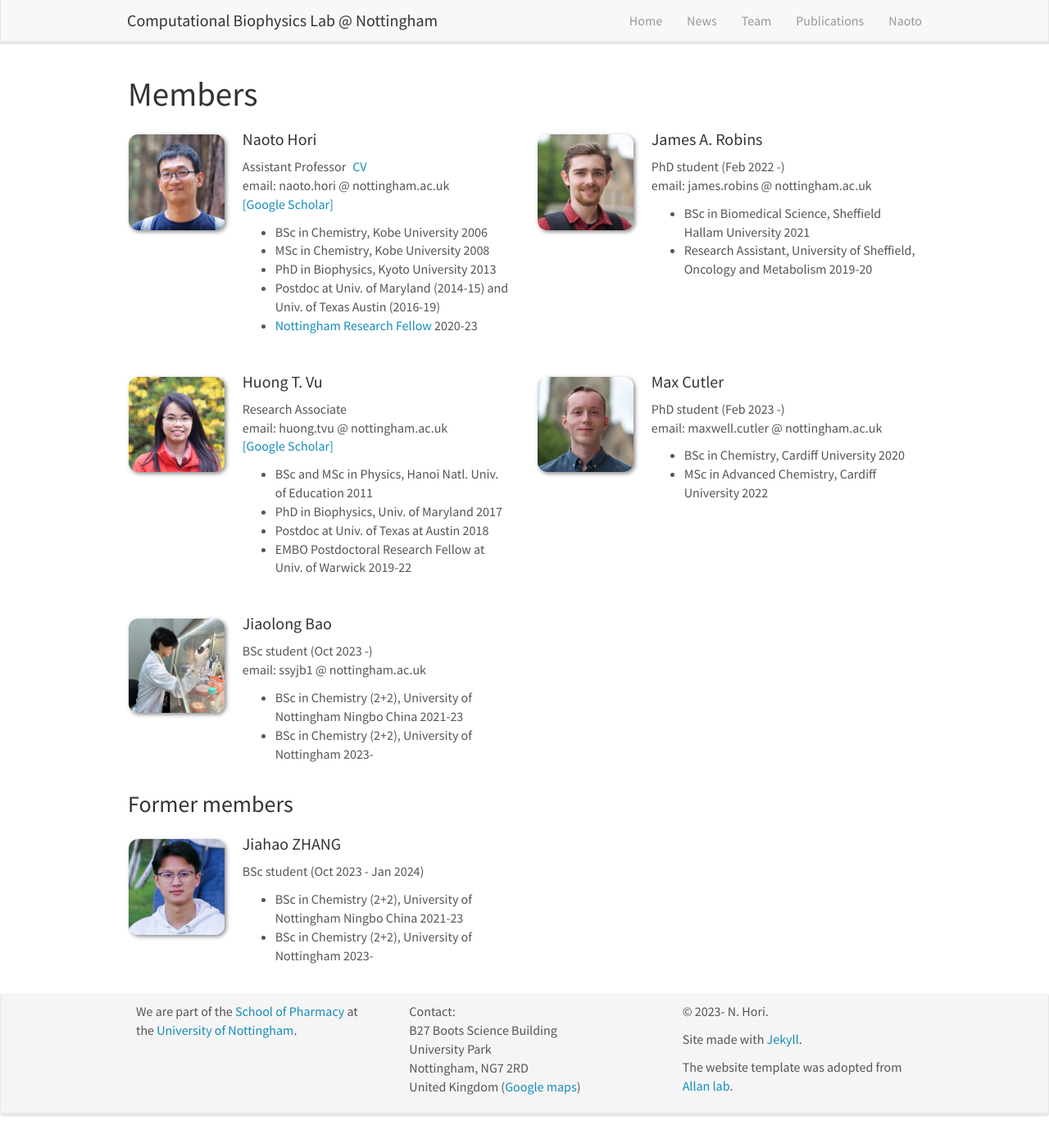
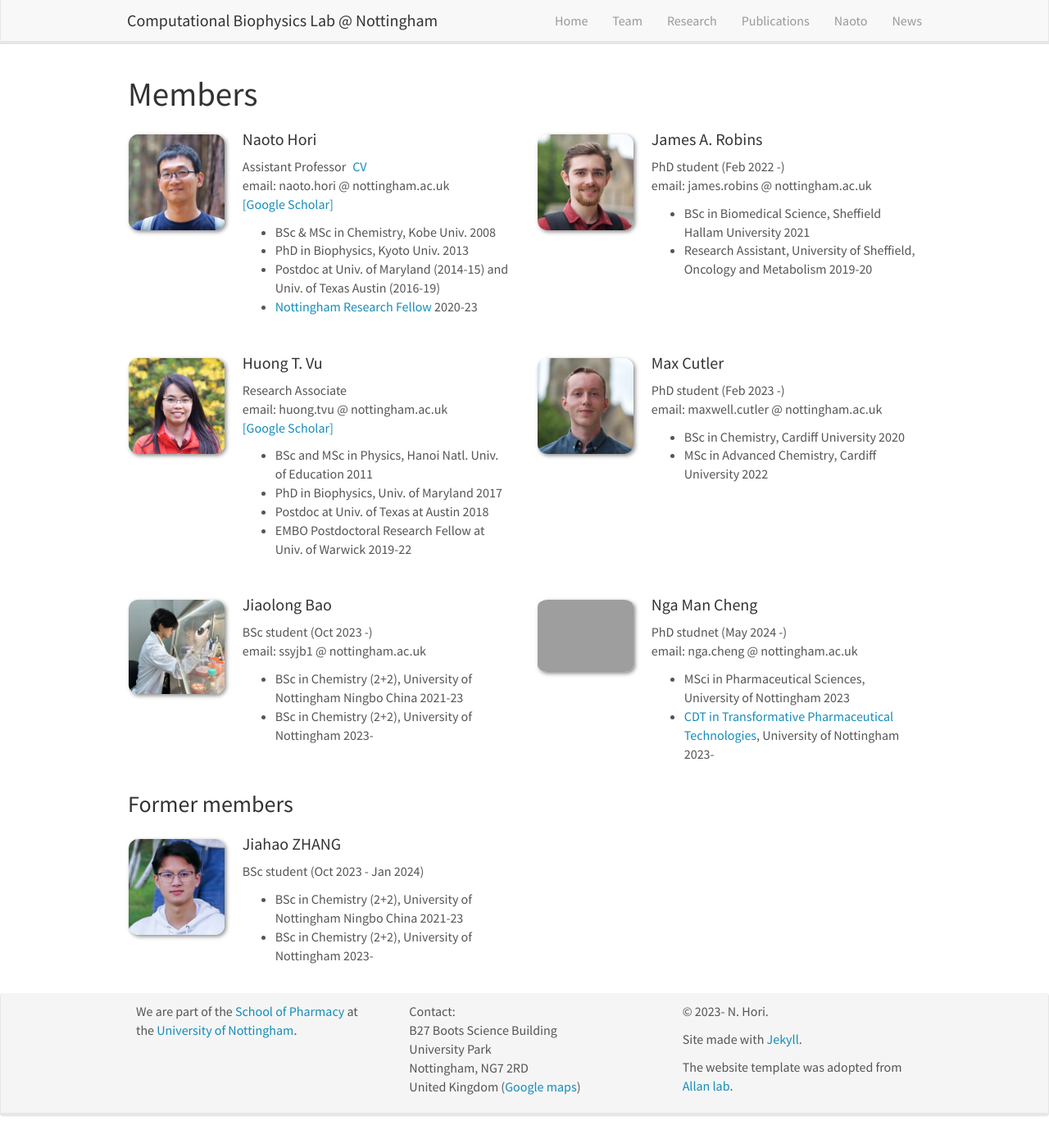
Before and after one commit to Hori-Lab/hori-lab.github.io, a Jekyll site: the page built from _pages/team.md, in a window 1280 px wide and 1384 px high. Shown: the whole window at 82% size. Built offline with Jekyll 4.4.1, drawn with Linux system fonts in a browser that asks for light colours; nearby versions of some CDN libraries.

Commit message:
Add a new member

```diff
--- a/_config.yml
+++ b/_config.yml
@@ -10,11 +10,9 @@ title: Computational Biophysics
 email: hori.naoto@gmail.com
 description: > # this means to ignore newlines until "baseurl:"
   Computational Biophysics group at the University of Nottingham.
-  Write an awesome description for your new site here. You can edit this
-  line in _config.yml. It will appear in your document head meta (for
-  Google search results) and in your feed.xml site description.
+  We are developing cutting-edge computational approaches to study RNA molecules, both to understand basic biology and to make better RNA therapeutics.
 baseurl: ""
-url: ""
+url: "https://hori-lab.github.io/"
 
 include:
   - .htaccess
--- a/_data/members.yml
+++ b/_data/members.yml
@@ -5,12 +5,11 @@
   email: naoto.hori @ nottingham.ac.uk
   number_scholar: 1
   scholar_link: https://scholar.google.com/citations?user=Je_SISQAAAAJ
-  number_educ: 5
-  education1: BSc in Chemistry, Kobe University 2006
-  education2: MSc in Chemistry, Kobe University 2008
-  education3: PhD in Biophysics, Kyoto University 2013
-  education4: Postdoc at Univ. of Maryland (2014-15) and Univ. of Texas Austin (2016-19)
-  education5: <a href="https://www.nottingham.ac.uk/research/researchwithus/fellowships/nottingham/index.aspx" target="_blank">Nottingham Research Fellow</a> 2020-23
+  number_educ: 4
+  education1: BSc & MSc in Chemistry, Kobe Univ. 2008
+  education2: PhD in Biophysics, Kyoto Univ. 2013
+  education3: Postdoc at Univ. of Maryland (2014-15) and Univ. of Texas Austin (2016-19)
+  education4: <a href="https://www.nottingham.ac.uk/research/researchwithus/fellowships/nottingham/index.aspx" target="_blank">Nottingham Research Fellow</a> 2020-23
 
 - name: James A. Robins
   photo: JamesRobins.jpg
@@ -55,6 +54,15 @@
   education1: BSc in Chemistry (2+2), University of Nottingham Ningbo China 2021-23
   education2: BSc in Chemistry (2+2), University of Nottingham 2023-
 
+- name: Nga Man Cheng
+  number_scholar: 0
+  photo: MandyCheng.jpg
+  info: PhD studnet (May 2024 -)
+  number_email: 1
+  email: nga.cheng @ nottingham.ac.uk
+  number_educ: 2
+  education1: MSci in Pharmaceutical Sciences, University of Nottingham 2023
+  education2: <a href="https://www.transpharmtech-dtc.ac.uk/student-profiles/2023-cohort.aspx" target="_blank">CDT in Transformative Pharmaceutical Technologies</a>, University of Nottingham 2023-
 
 
 #- name: "This could be you!"
--- a/_data/news.yml
+++ b/_data/news.yml
@@ -1,3 +1,6 @@
+- date: 7. May. 2024
+  headline: Mandy has joined us as a <a href=https://www.transpharmtech-dtc.ac.uk>CDT TPT</a> PhD student and will be working on a joint project with UCL.
+
 - date: 26. Mar. 2024
   headline: Congratulations to Max Cutler, who has been awarded a <a href=https://www.jsps.go.jp/english/e-inv_researchers/index.html target="_blank">JSPS Summer Programme Fellowship</a> to spend two months on collaborative research at Kyoto University this summer.
 
--- a/_includes/header.html
+++ b/_includes/header.html
@@ -13,11 +13,11 @@
 	<div class="collapse navbar-collapse" id="navbar-collapse-1">
 	  <ul class="nav navbar-nav navbar-right">
 		<li><a href="{{ site.url }}{{ site.baseurl }}/">Home</a></li>
-		<li><a href="{{ site.url }}{{ site.baseurl }}/allnews">News</a></li>
 		<li><a href="{{ site.url }}{{ site.baseurl }}/team">Team</a></li>
-        <!--<li><a href="{{ site.url }}{{ site.baseurl }}/research">Research</a></li>-->
+        <li><a href="{{ site.url }}{{ site.baseurl }}/research">Research</a></li>
 		<li><a href="{{ site.url }}{{ site.baseurl }}/publications">Publications</a></li>
 		<li><a href="{{ site.url }}{{ site.baseurl }}/naotohori">Naoto</a></li>
+		<li><a href="{{ site.url }}{{ site.baseurl }}/allnews">News</a></li>
         <!--<li><a href="{{ site.url }}{{ site.baseurl }}/vacancies">Vacancies</a></li>-->
 		<!-- <li><a href="{{ site.url }}{{ site.baseurl }}/pictures">(Pics)</a></li> -->
 	  </ul>
```
